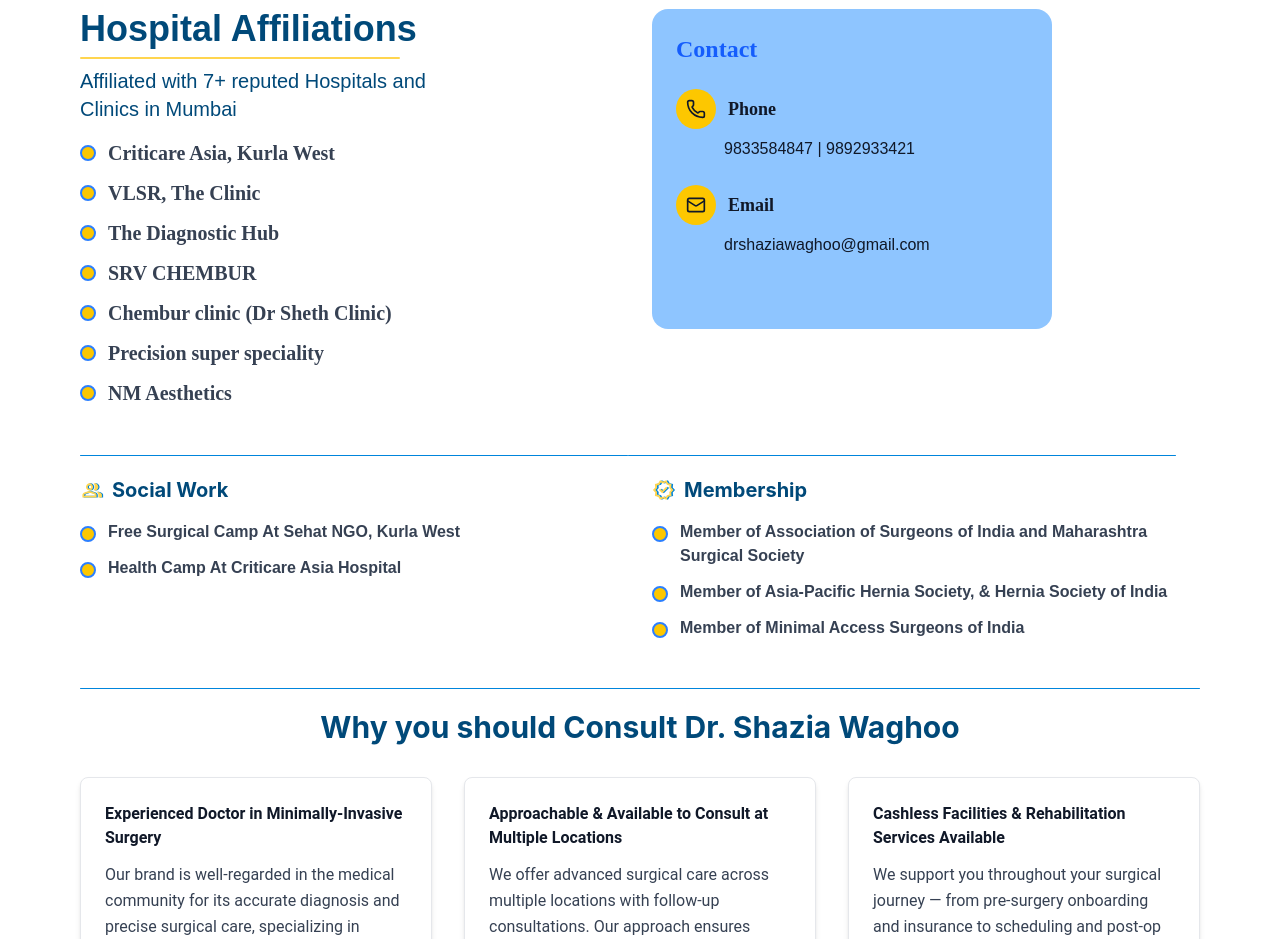
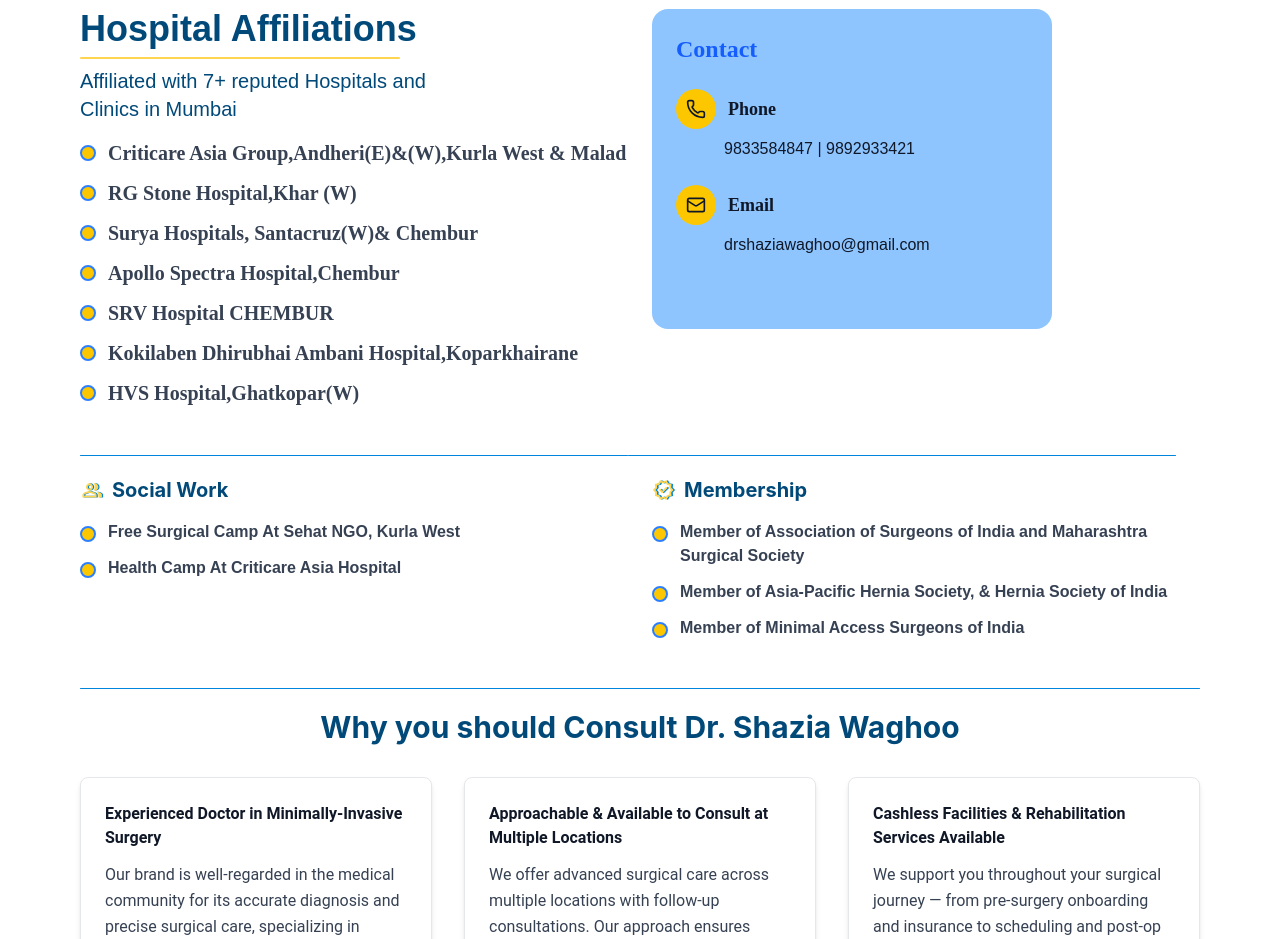
Before and after one commit to abdulahadkhan-10/dr.shaziya, a Next.js app: page / in a window 1280 px wide. Shown: the part 1040-1979 px from the top of the page. Built offline with nearby package versions, Linux system fonts and the light colour scheme.

Commit message:
update page.js

```diff
--- a/src/app/page.js
+++ b/src/app/page.js
@@ -160,13 +160,17 @@
 
             <ul className="space-y-3 text-xl text-gray-700">
               {[
-                'Criticare Asia, Kurla West',
-                'VLSR, The Clinic',
-                'The Diagnostic Hub',
-                'SRV CHEMBUR',
-                'Chembur clinic (Dr Sheth Clinic)',
-                'Precision super speciality',
-                'NM Aesthetics',
+                'Criticare Asia Group,Andheri(E)&(W),Kurla West & Malad',
+                'RG Stone Hospital,Khar (W)',
+                'Surya Hospitals, Santacruz(W)& Chembur',
+                'Apollo Spectra Hospital,Chembur',
+
+
+
+                'SRV Hospital CHEMBUR',
+                'Kokilaben Dhirubhai Ambani Hospital,Koparkhairane',
+                'HVS Hospital,Ghatkopar(W)',
+
               ].map((hospital) => (
                 <li
                   className="flex items-center font-semibold"
```
